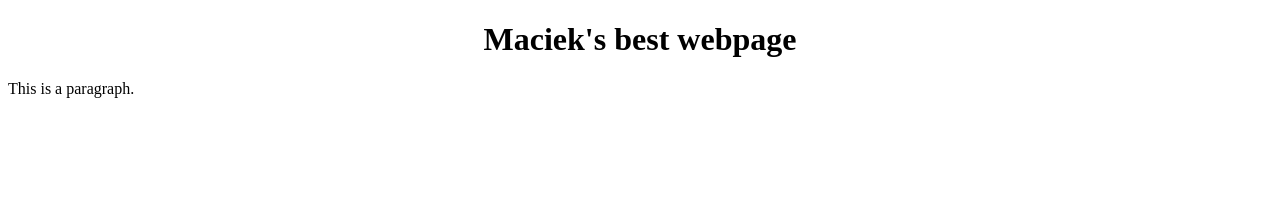
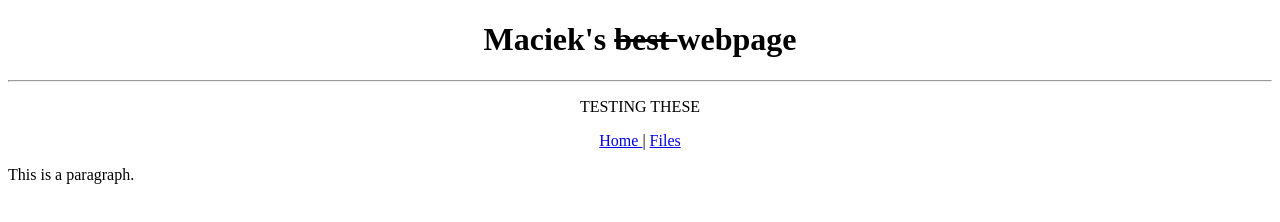
Before and after one commit to Staneesh/webpage, a plain HTML site: page index.html in a window 1280 px wide. Drawn offline with Linux system fonts and the light colour scheme.

Commit message:
advanced content (joke)

```diff
--- a/index.html
+++ b/index.html
@@ -5,8 +5,15 @@
 </head>
 <body>
 	<center>
-		<h1>Maciek's best webpage</h1>
+		<h1>Maciek's <strike> best </strike> webpage</h1>
+		<hr />
 	</center>
+
+	<div id = "menu" align = "middle">
+		<p>TESTING THESE </p>
+		<a href  = ".homepage/index.html"> Home </a> |
+		<a href  = ".homepage/index.html"> Files </a>
+	</div>
 
 	<p>This is a paragraph.</p>
 
```
